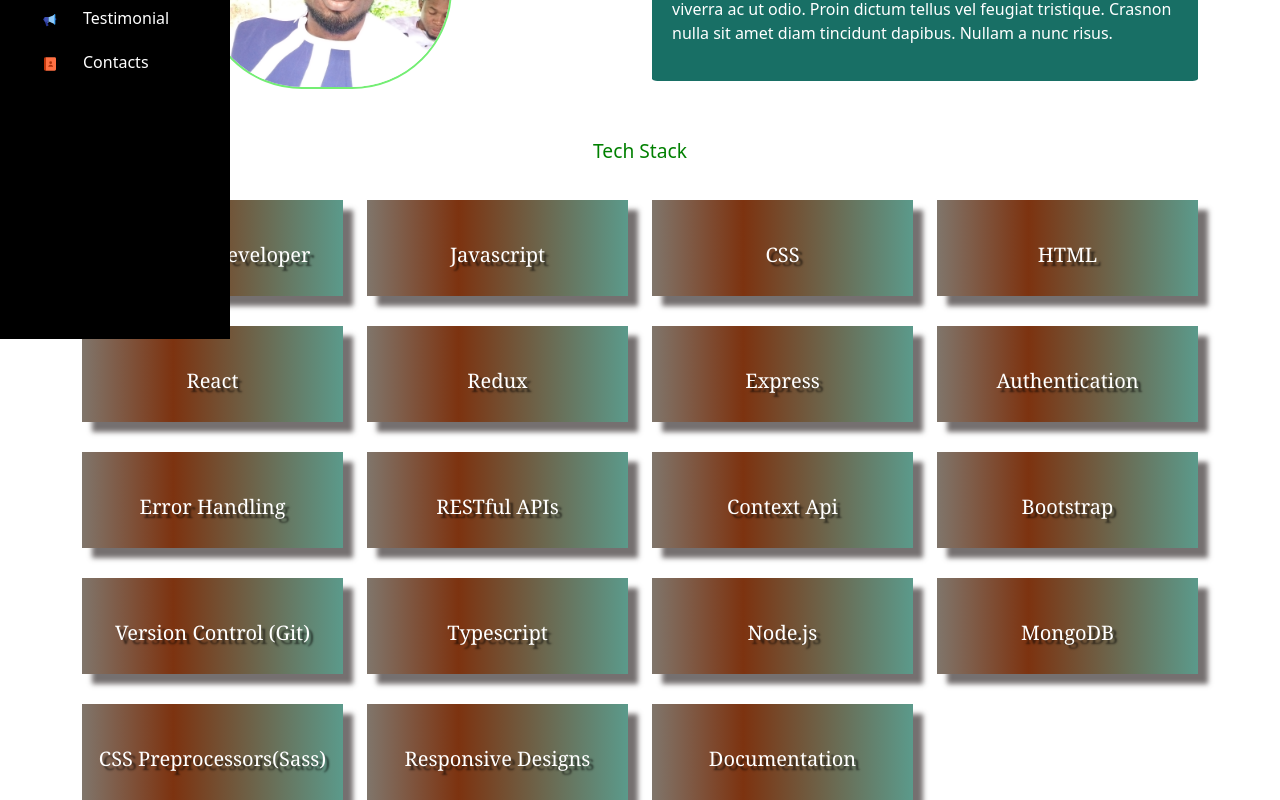
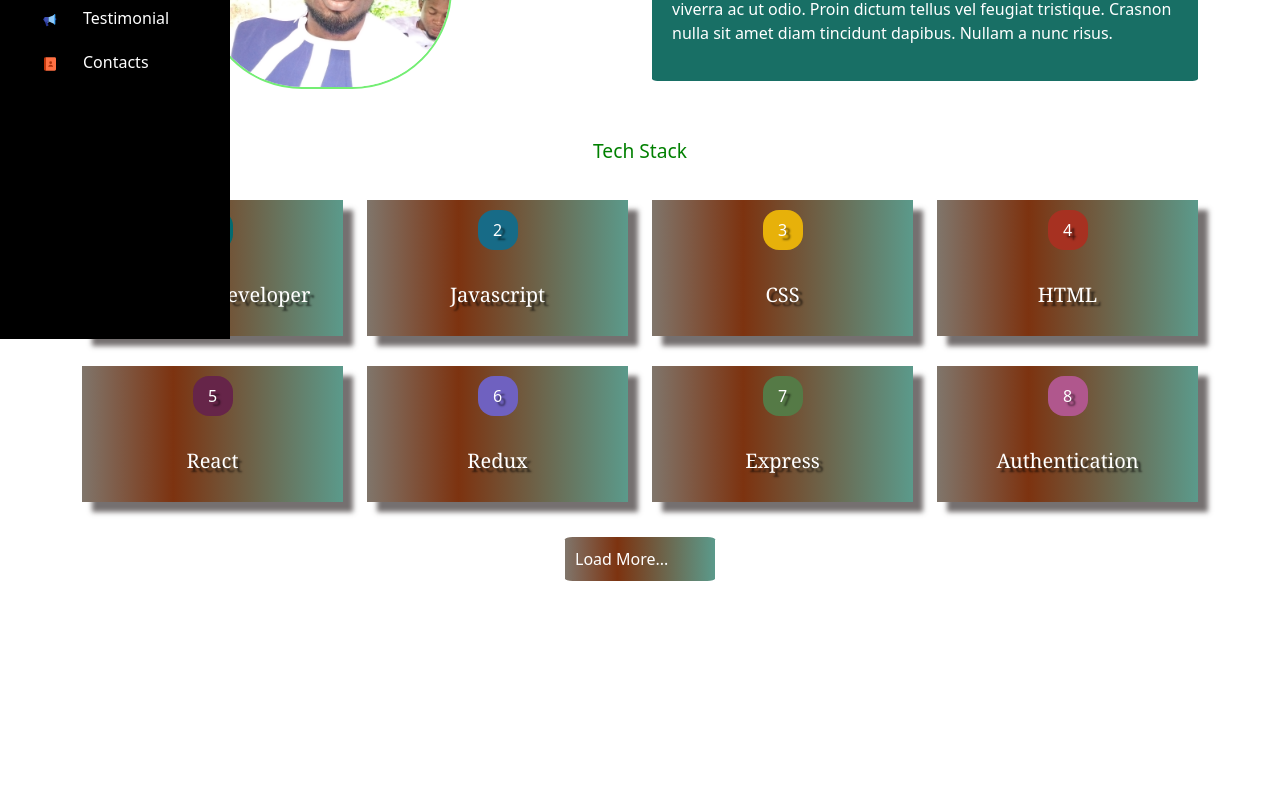
Before and after one commit to steno1/PortfolioSiteReact, a React (Create React App) app: page / in a window 1280 px wide. Shown: the part 461-1261 px from the top of the page. After the commit the page ends 1082 px from the top, so only its background shows below. Built offline with nearby package versions, Linux system fonts and the light colour scheme.

Commit message:
Added Load more Pagination functionality

```diff
--- a/src/Components/TechStack/TechStack.jsx
+++ b/src/Components/TechStack/TechStack.jsx
@@ -1,31 +1,17 @@
 import "./techStack.css"
 
+import { colors, data } from "../../data"
+
 import React from 'react'
+import { useState } from "react"
 
 const TechStack = () => {
-    const data=[
-{name:"Full Stack Developer"},
-{name:"Javascript"},
-{name:"CSS"},
-{name:"HTML"},
-{name:"React"},
-{name:"Redux"},
-{name:"Express"},
-{name:"Authentication"},
-{name:"Error Handling"},
-{name:"RESTful APIs"},
-{name:"Context Api"},
-{name:"Bootstrap"},
-{name:"Version Control (Git)"},
-{name:"Typescript"},
-{name:"Node.js"},
-{name:"MongoDB"},
-{name:"CSS Preprocessors(Sass)"},
-{name:"Responsive Designs"},
-{name:"Documentation"}
+    const [loadMoreTech, setLoadMoreTech]=useState(8)
+    const loadMore=()=>{
 
+       setLoadMoreTech((prev)=>prev+3)
+    }
 
-    ]
   return (
     <div className="container techStack-section">
     <div className="section-title">
@@ -34,10 +20,13 @@
 
     </div>
     <div className="row">
-{data.map((item, index)=>(
+{data.slice(0,loadMoreTech).map((item, index)=>(
 <div className="col-xl-3 col-lg-4 col-md-6 col-sm-12" key={index}>
     <div className="tech-content">
+<span className="tech-number" style={{backgroundColor:colors[index]}}>
+{index+1}
 
+</span>
     <p>{item.name}</p>
 
     </div>
@@ -46,6 +35,13 @@
 ))}
 
     </div>
+    {loadMoreTech >= data.length? null :(
+ <span className="load-more-tech-stack" onClick={loadMore}>
+ Load More...
+
+ </span>
+    )}
+
     </div>
   )
 }
--- a/src/Components/TechStack/techStack.css
+++ b/src/Components/TechStack/techStack.css
@@ -1,5 +1,6 @@
 .techStack-section{
     margin-top: 30px;
+    margin-bottom: 40px;
 }
 
 .section-title h2{
@@ -38,10 +39,44 @@
     font-size: larger;
 }
 
+.tech-number{
+    border-radius: 40%;
+    height: 40px;
+    width: 40px;
+    color:white;
+    text-align: center;
+    justify-content: center;
+    align-items: center;
+    display: block;
+    margin: 0 auto;
+    line-height: 40px;
+}
+.load-more-tech-stack{
+    background: rgb(36,18,0);
+background: linear-gradient(90deg, rgba(36,18,0,0.5791973894049807) 0%,
+ rgba(121,45,9,0.9713542521500788) 35%, rgba(91,154,139,1) 100%);
+    width: 150px;
+    padding: 10px;
+    color: white;
+    justify-content: center;
+    display: table;
+    margin-left: auto;
+    margin-top: 35px;
+    margin-right: auto;
+    border-radius: 5%;
+    margin-bottom: 25px;
+    cursor: pointer;
+
+}
+.load-more-tech-stack:hover{
+background-color: blueviolet;
+font-size: larger;
+font-family: Cambria, Cochin, Georgia, Times, 'Times New Roman', serif;
+font-weight: 500;
+
+}
+
 @media (max-width: 767px) {
-   .techStack-section{
-
-   }
    .tech-content p{
     text-align: center;
     padding-top: 30px;
--- /dev/null
+++ b/src/data.js
@@ -0,0 +1,29 @@
+const data=[
+    {name:"Full Stack Developer"},
+    {name:"Javascript"},
+    {name:"CSS"},
+    {name:"HTML"},
+    {name:"React"},
+    {name:"Redux"},
+    {name:"Express"},
+    {name:"Authentication"},
+    {name:"Error Handling"},
+    {name:"RESTful APIs"},
+    {name:"Context Api"},
+    {name:"Bootstrap"},
+    {name:"Version Control (Git)"},
+    {name:"Typescript"},
+    {name:"Node.js"},
+    {name:"MongoDB"},
+    {name:"CSS Preprocessors(Sass)"},
+    {name:"Responsive Designs"},
+    {name:"Documentation"}
+
+        ]
+        const colors=[
+           "#016A70", "#176B87","#E7B10A", "#A73121", "#662549",
+           "#6F61C0", "#557A46", "#B0578D", "#0E21A0", "#313866",
+           "#9D44C0", "#EC53B0", "#F0B86E", "#ED7B7B", "#A2678A",
+           "#765827", "#65451F","#451952", "#662549"
+        ]
+        export {data, colors}
```
